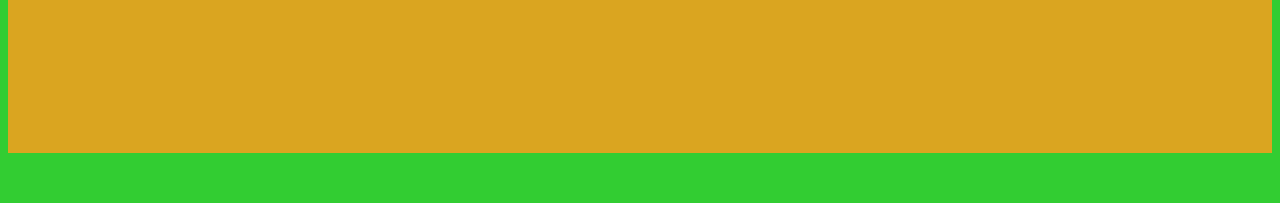
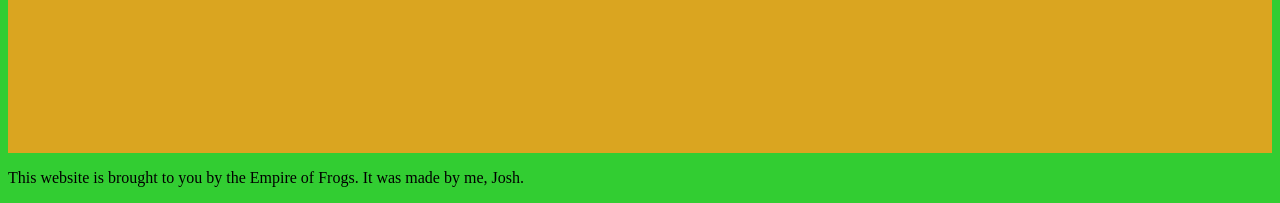
Before and after one commit to 32Joshudan/Worksheet4_onwards, a plain HTML site: page index.html in a window 1280 px wide. Shown: the part 3698-3901 px from the top of the page. Before the commit the page ends 3859 px from the top, so only its background shows below. Drawn offline with Linux system fonts and the light colour scheme.

Commit message:
Update index.html

```diff
--- a/index.html
+++ b/index.html
@@ -102,5 +102,9 @@
 
 
         </main>
+
+        <footer>
+            <p>This website is brought to you by the Empire of Frogs. It was made by me, Josh.</p>
+        </footer>
 </body>
 </html>
```
